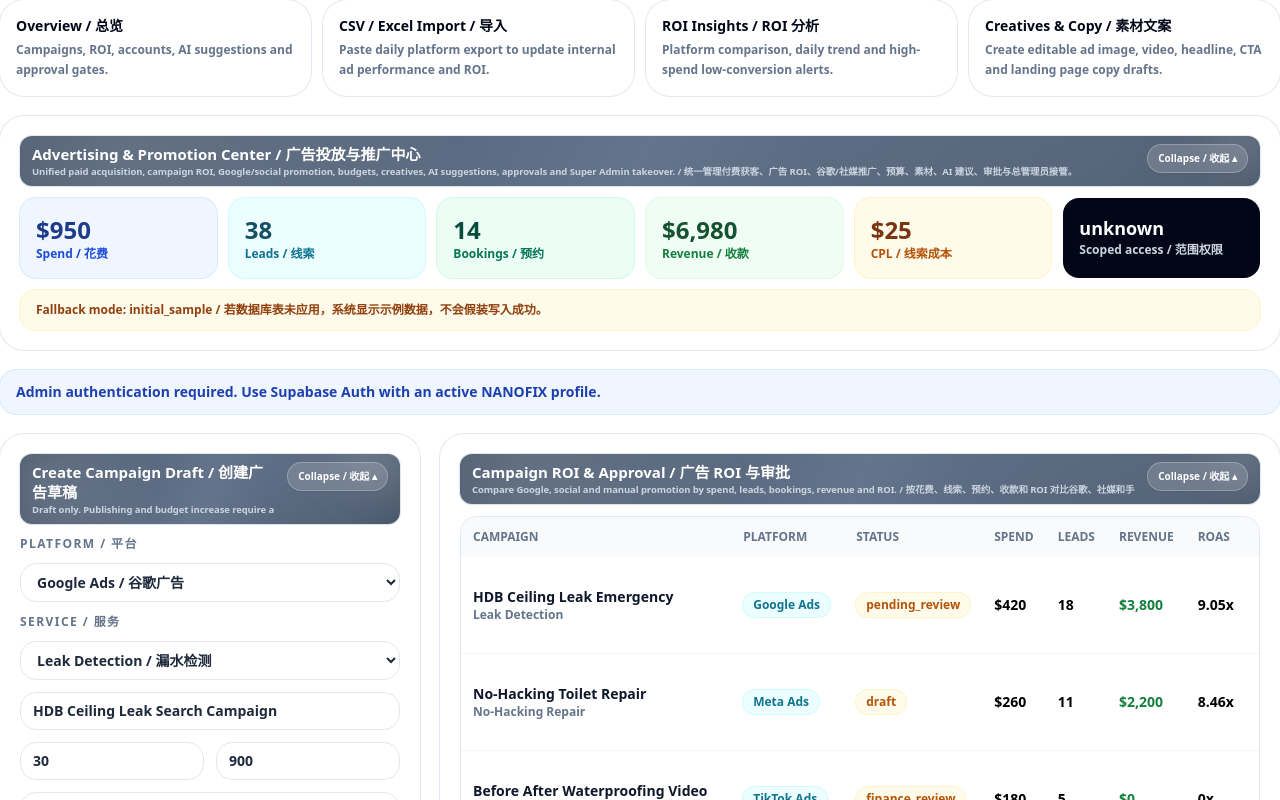
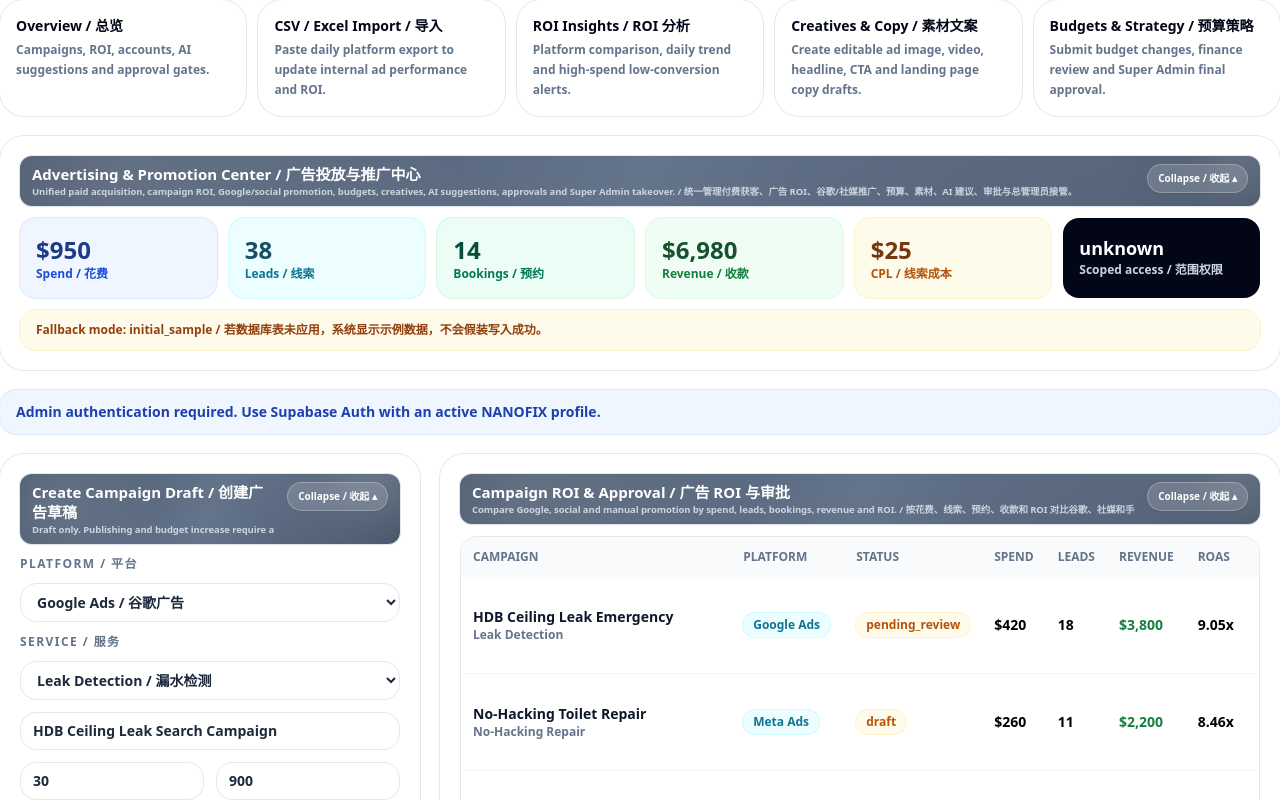
Before and after one commit to gaven2027-hash/NANOFIX_V28_UNIFIED_WEBSITE_ADMIN, a Next.js app: page /admin/advertising-center in a window 1280 px wide. Shown: the top 800 px of the page. Built offline with nearby package versions, Linux system fonts and the light colour scheme; no server answers.

Commit message:
Add advertising budget strategy quick link

```diff
--- a/app/admin/advertising-center/page.tsx
+++ b/app/admin/advertising-center/page.tsx
@@ -10,9 +10,10 @@ const quickLinks = [
   { href: '/admin/advertising-center', title: 'Overview / 总览', note: 'Campaigns, ROI, accounts, AI suggestions and approval gates.' },
   { href: '/admin/advertising-center/import', title: 'CSV / Excel Import / 导入', note: 'Paste daily platform export to update internal ad performance and ROI.' },
   { href: '/admin/advertising-center/insights', title: 'ROI Insights / ROI 分析', note: 'Platform comparison, daily trend and high-spend low-conversion alerts.' },
-  { href: '/admin/advertising-center/creatives', title: 'Creatives & Copy / 素材文案', note: 'Create editable ad image, video, headline, CTA and landing page copy drafts.' }
+  { href: '/admin/advertising-center/creatives', title: 'Creatives & Copy / 素材文案', note: 'Create editable ad image, video, headline, CTA and landing page copy drafts.' },
+  { href: '/admin/advertising-center/budgets', title: 'Budgets & Strategy / 预算策略', note: 'Submit budget changes, finance review and Super Admin final approval.' }
 ];
 
 export default function Page() {
-  return <div className="space-y-5"><section className="grid gap-3 xl:grid-cols-4">{quickLinks.map((item) => <Link key={item.href} href={item.href} className="rounded-3xl bg-white p-4 shadow-soft ring-1 ring-slate-200 transition hover:-translate-y-0.5 hover:ring-activeBlue"><div className="text-sm font-black text-slate-950">{item.title}</div><p className="mt-1 text-xs font-bold leading-5 text-slate-500">{item.note}</p></Link>)}</section><AdvertisingCenterWorkspace /></div>;
+  return <div className="space-y-5"><section className="grid gap-3 xl:grid-cols-5">{quickLinks.map((item) => <Link key={item.href} href={item.href} className="rounded-3xl bg-white p-4 shadow-soft ring-1 ring-slate-200 transition hover:-translate-y-0.5 hover:ring-activeBlue"><div className="text-sm font-black text-slate-950">{item.title}</div><p className="mt-1 text-xs font-bold leading-5 text-slate-500">{item.note}</p></Link>)}</section><AdvertisingCenterWorkspace /></div>;
 }
```
